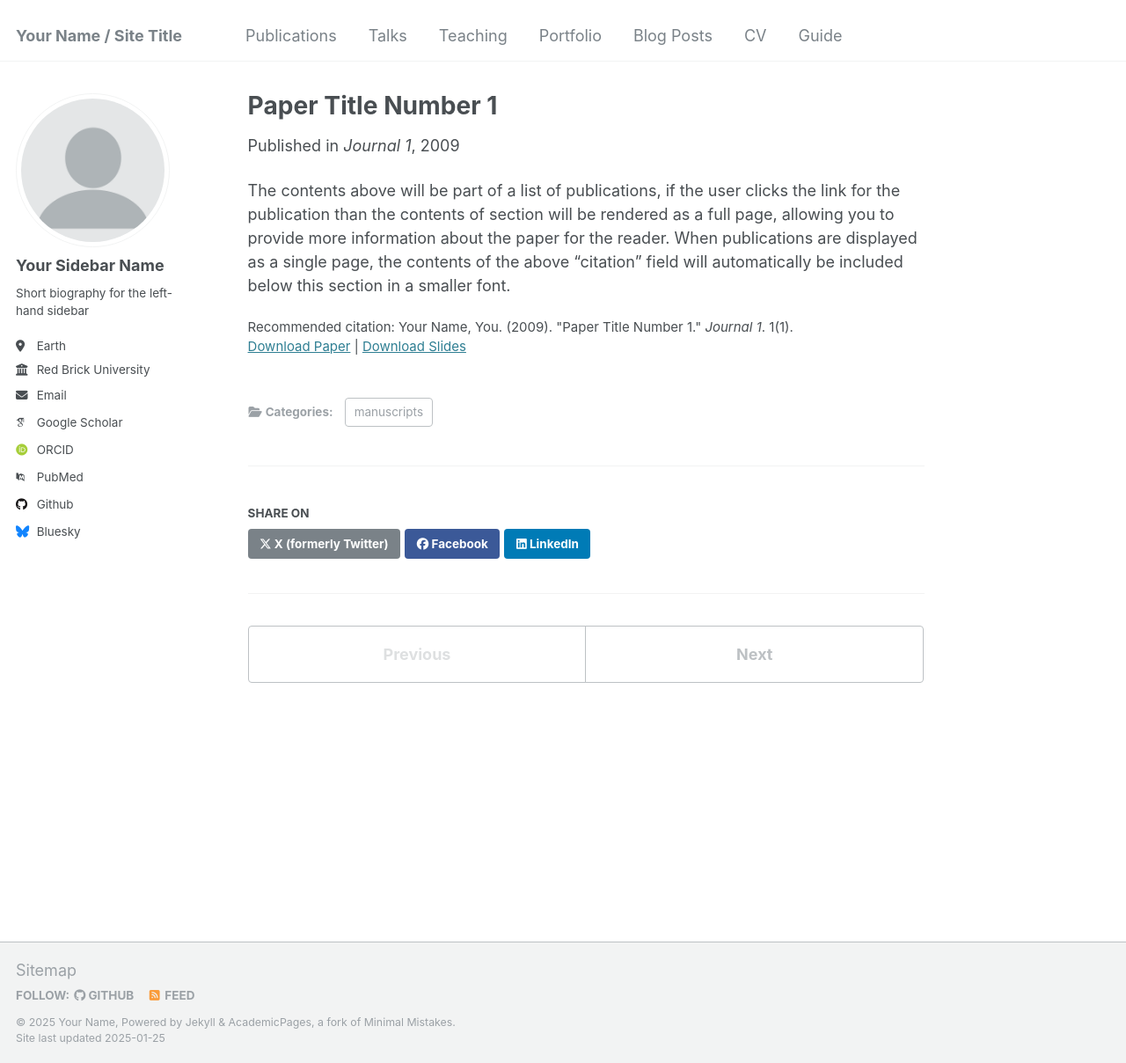
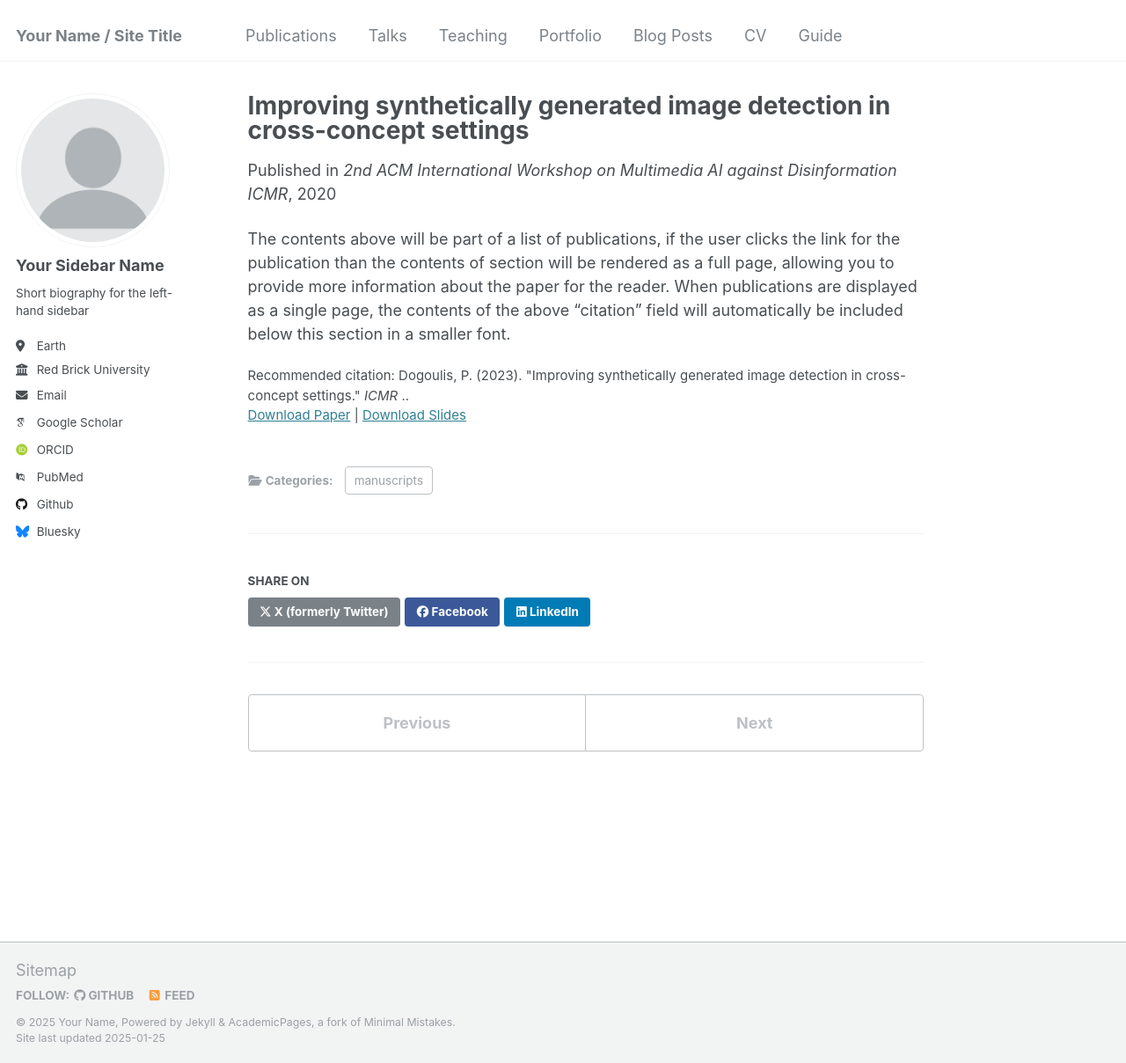
Before and after one commit to dogoulis/dogoulis.github.io, a Jekyll site: the page built from _publications/2009-10-01-paper-title-number-1.md, in a window 1280 px wide and 1208 px high. Shown: the whole window at 88% size. Built offline with Jekyll 4.4.1, drawn with Linux system fonts in a browser that asks for light colours; some web fonts are replaced.

Commit message:
Update On 1st paper

```diff
--- a/_publications/2009-10-01-paper-title-number-1.md
+++ b/_publications/2009-10-01-paper-title-number-1.md
@@ -1,14 +1,14 @@
 ---
-title: "Paper Title Number 1"
+title: "Improving synthetically generated image detection in cross-concept settings"
 collection: publications
 category: manuscripts
 permalink: /publication/2009-10-01-paper-title-number-1
-excerpt: 'This paper is about the number 1. The number 2 is left for future work.'
-date: 2009-10-01
-venue: 'Journal 1'
+excerpt: 'This paper describes a technique for improving deepfake detectors based on the qualityh of the image data'
+date: 20023
+venue: '2nd ACM International Workshop on Multimedia AI against Disinformation ICMR'
 slidesurl: 'http://academicpages.github.io/files/slides1.pdf'
 paperurl: 'http://academicpages.github.io/files/paper1.pdf'
-citation: 'Your Name, You. (2009). &quot;Paper Title Number 1.&quot; <i>Journal 1</i>. 1(1).'
+citation: 'Dogoulis, P. (2023). &quot;Improving synthetically generated image detection in cross-concept settings.&quot; <i> ICMR </i>..'
 ---
 
 The contents above will be part of a list of publications, if the user clicks the link for the publication than the contents of section will be rendered as a full page, allowing you to provide more information about the paper for the reader. When publications are displayed as a single page, the contents of the above "citation" field will automatically be included below this section in a smaller font.
```
